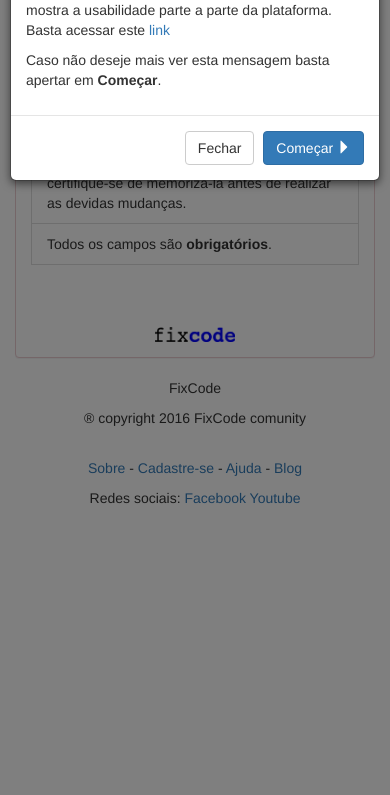
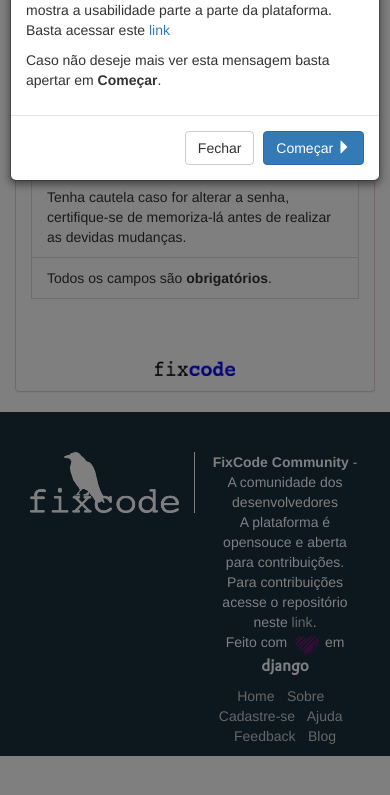
Before and after one commit to tonifc007/FixCodeProject, a Django app: page /editprofile/settings/ in a window 390 px wide. Shown: the part 745-1540 px from the top of the page. Run offline with Django 3.2, Linux system fonts and the light colour scheme; a user stored in the database is signed in; data comes from the database, SQL or seed files in the repository; both versions use the stored data as it was after the commit; some libraries are stand-ins or nearby versions.

Commit message:
Adição de alguns detalhes pré mysql [Commit do fuá]

```diff
--- a/core/models.py
+++ b/core/models.py
@@ -292,7 +292,6 @@
 			print i.first_name
 			comentariosDesteSeguindo = ComentFixies.objects.filter(user=i)
 			for a in comentariosDesteSeguindo:
-				print("{} coment in {}".format(i.first_name, a.fixie.titulo))
 				comentariosDosSeguindo.append([a.user, a.fixie, 1, a.data,])
 
 		return sorted(list(comentariosDosSeguindo), key=lambda inst: inst[3], reverse=True)
@@ -303,7 +302,6 @@
 			print i.first_name
 			favoritosDesteSeguindo = Favorites.objects.filter(user=i)
 			for a in favoritosDesteSeguindo:
-				print("{} favorite in {}".format(i.first_name, a.fixie.titulo))
 				favoritosDosSeguindo.append([a.user, a.fixie, 2, a.data,])
 
 		return sorted(list(favoritosDosSeguindo), key=lambda inst: inst[3], reverse=True)
--- a/core/static/core/css/estilo.css
+++ b/core/static/core/css/estilo.css
@@ -1,6 +1,27 @@
 /* uso do pace */
 /* This is a compiled file, you should be editing the file in the templates directory */
 
+
+@font-face {
+     font-family: django;
+     src: url('../fontes/django.ttf');
+}
+
+span#fdj{
+	font:16px django, Arial, Tahoma, Sans-serif;
+}
+
+.linkbranco:link{
+	color: #cccccc;
+}
+
+.linkbranco:hover{
+	color: #FFFFFF;
+}
+
+.linkbranco:visited{
+	color: #a6a6a6;
+}
 
 .pace {
   -webkit-pointer-events: none;
@@ -32,6 +53,12 @@
     width:150px;
     height:30px;
 }
+
+
+.branco{
+	color: #FFFFFF;
+}
+
 /*
 button#entrar{
     height: 30px;
@@ -246,6 +273,16 @@
 	border-radius: 5px;
 }
 
+/*Cor rodapé*/
+
+.colorRodape{
+	background-color: #192F3D;
+}
+
+.rodleft{
+	border-right: 1px solid #FFFFFF;
+}
+
 .best_answer{
 	text-align: center;
 	margin-bottom: -20px;
@@ -394,7 +431,7 @@
 .figsobre{
 	position: absolute;
 	margin-left: 470px;
-	margin-top: 105px;
+	margin-top: 230px;
 
 }
 
--- a/core/static/core/js/notificaindex.js
+++ b/core/static/core/js/notificaindex.js
@@ -3,6 +3,7 @@
 var indice = 0;
 var indicePart = 0;
 var indicePost = 0;
+
 
 setTimeout("notificaIndex()", 1);
 setInterval("notificaIndex()", 2000);
--- a/core/templates/core/base.html
+++ b/core/templates/core/base.html
@@ -8,12 +8,13 @@
         <link rel="stylesheet" type="text/css" href="{% static 'core/css/bootstrap/css/bootstrap.min.css' %}">
 
         <!--Estilo próprio -->
-        <link rel="stylesheet" href="{% static 'core/css/estilo.css' %}" media="screen" title="no title">
+
         <script language="javascript" src="{% static 'core/css/bootstrap/js/jquery-3.1.0.min.js' %}"></script>
         <link rel="stylesheet" href="{% static 'core/css/estilohighlight.min.css' %}">
         <link rel="stylesheet" href="{% static 'core/css/animate.min.css' %}">
         <link rel="stylesheet" href="{% static 'core/css/slick/slick.css' %}">
         <link rel="stylesheet" href="{% static 'core/css/slick/slick-theme.css' %}">
+        <link rel="stylesheet" href="{% static 'core/css/estilo.css' %}" media="screen" title="no title">
         <script src="{% static 'core/js/highlight.min.js' %}"></script>
         <script src="{% static 'core/js/notify.min.js' %}"></script>
 
@@ -22,6 +23,9 @@
     </head>
 
     <body>
+
+
+    {% if request.user.is_authenticated %}
     <div class="modal fade" tabindex="-1" id="principal" role="dialog" aria-labelledby="gridSystemModalLabel">
       <div class="modal-dialog" role="document">
         <div class="modal-content">
@@ -69,8 +73,6 @@
         </div><!-- /.modal-content -->
       </div><!-- /.modal-dialog -->
     </div><!-- /.modal -->
-
-    {% if request.user.is_authenticated %}
         <nav id="menu" class="navbar navbar-default navbar-fixed-top">
       <div class="container-fluid">
         <!-- Brand and toggle get grouped for better mobile display -->
@@ -80,7 +82,7 @@
             <span class="icon-bar"></span>
             <span class="icon-bar"></span>
           </button>
-          <img src="{% static 'core/imagens/logothumb.png' %}" class="navbar-brand" alt="logofix">
+          <img src="{% static 'core/imagens/home.png' %}" class="" alt="logofix" width="34" style="margin-top: 7px; margin-left: 10px; margin-right: 10px;">
         </div>
 
         <!-- Collect the nav links, forms, and other content for toggling -->
@@ -117,7 +119,7 @@
               <ul class="dropdown-menu">
                 <li><a href="{% block verperfil %}{% endblock %}">Ver perfil</a></li>
                 <li><a href="/editprofile/">Editar perfil</a></li>
-                <li><a href="/create_fix/">Criar fix</a></li>
+                <li><a href="/fix/new/">Criar fix</a></li>
                 <li role="separator" class="divider"></li>
                 <li><a href="/logout_user/"><span class="glyphicon glyphicon-user" aria-hidden="true"></span> Logout</a></li>
               </ul>
@@ -138,7 +140,7 @@
             <span class="icon-bar"></span>
             <span class="icon-bar"></span>
           </button>
-          <a href="/"><img src="{% static 'core/imagens/logothumb.png' %}" class="navbar-brand" alt="logofix"></a>
+          <a href="/"><img src="{% static 'core/imagens/home.png' %}"  width="34" style="margin-top: 7px; margin-left: 10px; margin-right: 10px;"></a>
         </div>
 
         <!-- Collect the nav links, forms, and other content for toggling -->
@@ -203,22 +205,28 @@
 
     {% endblock %}
 
-    <div class="container-fluid" id="container-rodape">
+  <div class="container-fluid colorRodape" id="container-rodape container-inverse">
+    <div class="col-xs-12" style="height: 40px;"></div>
     <div class="container text-center">
       <div class="row">
-                <div class="col-xs-12 col-sm-12 col-md-4 col-lg-4">
-                    <p>FixCode</p>
+        <div class="col-xs-6 col-sm-6 col-md-2 col-lg-2 rodleft">
+          <figure>
+            <img class="img-responsive" src="{% static 'core/imagens/logowhite.png' %}">
+
+          </figure>
+
         </div>
-                <div class="col-xs-12 col-sm-12 col-md-4 col-lg-4 text-">
-                    <p>&reg; copyright 2016 FixCode comunity</p><br>
-                    <a href="#">Sobre</a> -
-                    <a href="#">Cadastre-se</a> -
-                    <a href="#">Ajuda</a> -
-                    <a href="#">Blog</a>
+        <div class="col-xs-6 col-sm-6 col-md-10 col-lg-10 text">
+          <p class="branco"><b>FixCode Community</b> - A comunidade dos desenvolvedores <br>
+          A plataforma é opensouce e aberta para contribuições. Para contribuições acesse o repositório neste <a href="https://github.com/diegofsousa/FixCodeProject" target="_blank" class="linkbranco">link</a>.<br/> Feito com <span><img src="{% static 'core/imagens/coracao.png' %}" width="30"></span> em <span id="fdj"><b>django</b></span>
+          </p>
+          <a href="/" class="linkbranco">Home</a> -
+          <a href="/sobre/" class="linkbranco">Sobre</a> -
+          <a href="/register/" class="linkbranco">Cadastre-se</a> -
+          <a href="#" class="linkbranco">Ajuda</a> -
+          <a href="/feedback/" class="linkbranco">Feedback</a> -
+          <a href="/blog/" class="linkbranco">Blog</a>
           <p></p>
-                </div>
-                <div class="col-xs-12 col-sm-12 col-md-4 col-lg-4">
-                    <p>Redes sociais: <a href="#">Facebook</a> <a href="#">Youtube</a></p>
         </div>
       </div>
     </div>
--- a/core/templates/core/settings.html
+++ b/core/templates/core/settings.html
@@ -103,11 +103,37 @@
 							{% endif %}
 						</div>
 						<div class="col-xs-4 col-xs-offset-8 col-sm-4 col-sm-offset-8 col-md-4 col-md-offset-8 col-lg-4 col-lg-offset-8">
+
 							<button type="submit" class="btn btn-success" id="entrar">Salvar alterações</button>
 						</div>
 					</form>
+					<div class="col-xs-7 col-xs-offset-5 col-sm-7 col-sm-offset-5 col-md-7 col-md-offset-5 col-lg-7 col-lg-offset-5">
+						<button class="btn btn-danger btn-link" data-toggle="modal" data-target="#exampleModal">Excluir conta</button>
+					</div>
 				</div>
 			</div>
+		</div>
+
+		<div class="modal fade" id="exampleModal" tabindex="-1" role="dialog" aria-labelledby="exampleModalLabel">
+		  <div class="modal-dialog" role="document">
+		    <div class="modal-content">
+		      <div class="modal-header">
+		        <button type="button" class="close" data-dismiss="modal" aria-label="Close"><span aria-hidden="true">&times;</span></button>
+		        <h4 class="modal-title" id="exampleModalLabel">Deletar conta</h4>
+		      </div>
+		      <div class="modal-body">
+		      	<p>Para excluir sua conta é preciso informar sua senha:</p>
+		          <div class="form-group">
+		            <label for="recipient-name" class="control-label">Senha:</label>
+		            <input type="password" class="form-control" id="recipientsenha">
+		          </div>
+		      </div>
+		      <div class="modal-footer">
+		        <button type="button" class="btn btn-default" data-dismiss="modal">Fechar</button>
+		        <button type="button" class="btn btn-primary" onclick="excluiConta()">Excluir conta</button>
+		      </div>
+		    </div>
+		  </div>
 		</div>
 
 		<div class="col-xs-12 col-sm-12 col-md-6 col-lg-6">
--- a/core/urls.py
+++ b/core/urls.py
@@ -25,6 +25,7 @@
     url(r'^timeline/$', views.quantTL, name='quantTL'),
     url(r'^feedback/$', views.anon_feedback, name='feedback'),
     url(r'^sobre/$', views.sobre, name='sobre'),
+    url(r'^excluiUser/$', views.excluiUser),
 
     url(r'^verificaexp/$', views.verifica_exp),
     url(r'^comecar/$', views.comecar),
--- a/core/views.py
+++ b/core/views.py
@@ -10,9 +10,11 @@
 import json
 import PIL
 from django.utils import timezone
+from django.views.decorators.cache import cache_page
 
 FILE_TYPES = ['pdf', 'doc', 'txt', 'zip', 'rar', '7z']
 FILE_TYPES_IMAGE = ['jpg', 'jpeg']
+
 
 def index(request):
 	if not request.user.is_authenticated():
@@ -31,7 +33,6 @@
 			for f1 in f.area.all():
 				for p in perfil.habilidades.all():
 					if f1 == p:
-						print("{} - {}".format(f1, p))
 						fixies.append(f)
 		for p in Post.objects.all():
 			for p1 in p.area.all():
@@ -39,6 +40,7 @@
 					if p1 == a:
 						fixies.append(p)
 
+
 		#recolhe fixies e posts das pessoas que o usuário segue
 		for user in Followers.objects.filter(user=request.user):
 			postsdosseguidos = Post.objects.filter(user=user.following)
@@ -70,7 +72,6 @@
 		instanciaMessage = Message()
 		#quantidade de pessoas que mandaram mensagens
 		quantidade_mensagens = instanciaMessage.count_messages(request.user)
-
 
 		#sistema de paginação
 		paginator = Paginator(fixies, 5)
@@ -440,6 +441,7 @@
 	logout(request)
 	return render(request, 'core/login.html')
 
+@cache_page(60 * 15)
 def create_fix(request):
 	if not request.user.is_authenticated():
 		return render(request, 'core/login.html')
@@ -1314,6 +1316,7 @@
 #Sistema de blog
 #################################################################################
 
+@cache_page(60 * 15)
 def create_post(request):
 	if not request.user.is_authenticated():
 		return render(request, 'core/login.html')
@@ -1892,3 +1895,16 @@
 		profile.save()
 		return HttpResponse(json.dumps(True), content_type="application/json")
 	return HttpResponse(json.dumps(False), content_type="application/json")
+
+def excluiUser(request):
+	if not request.user.is_authenticated():
+		return render(request, 'core/login.html')
+	else:
+		if request.method == 'POST':
+			idvi = request.POST.get('id')
+			resultado = False
+			if request.user.check_password(idvi) == True:
+				request.user.delete()
+				resultado = True
+			return HttpResponse(json.dumps(resultado), content_type="application/json")
+		return HttpResponse(json.dumps(False), content_type="application/json")
```
Also changed, not shown: ProjetoWeb/settings.py (+7 -0 lines), core/static/core/js/global.js (+63 -0 lines), core/templates/core/login.html (+19 -15 lines), core/templates/core/sobre.html (+8 -3 lines), core/static/core/fontes/django.ttf (added), core/static/core/imagens/coracao.png (added), core/static/core/imagens/home.png (added), core/static/core/imagens/logothumb.png, core/static/core/imagens/logothumb1.png (added), core/static/core/imagens/logowhite.png (added), core/static/core/imagens/logowhitekk.png (added), db.sqlite3, 1 other file. Lines whose indentation alone changed are shown as unchanged.
